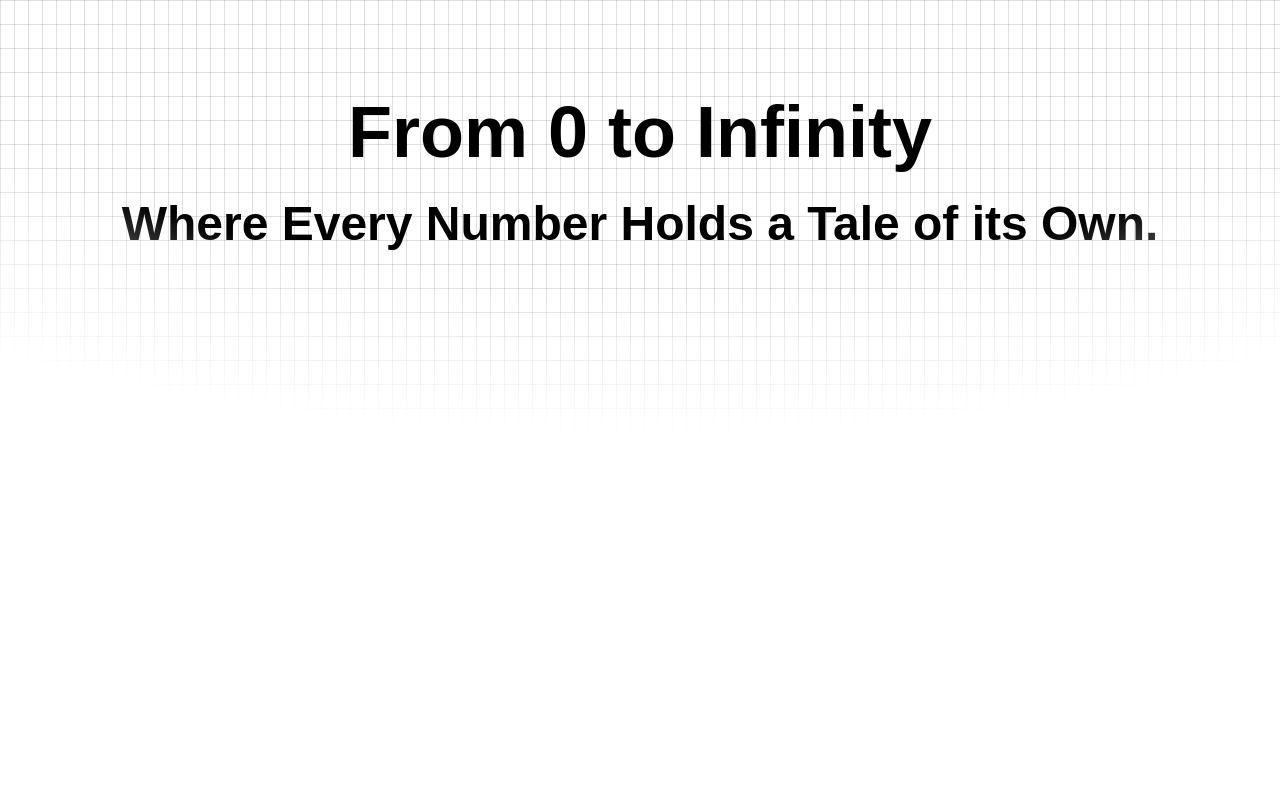
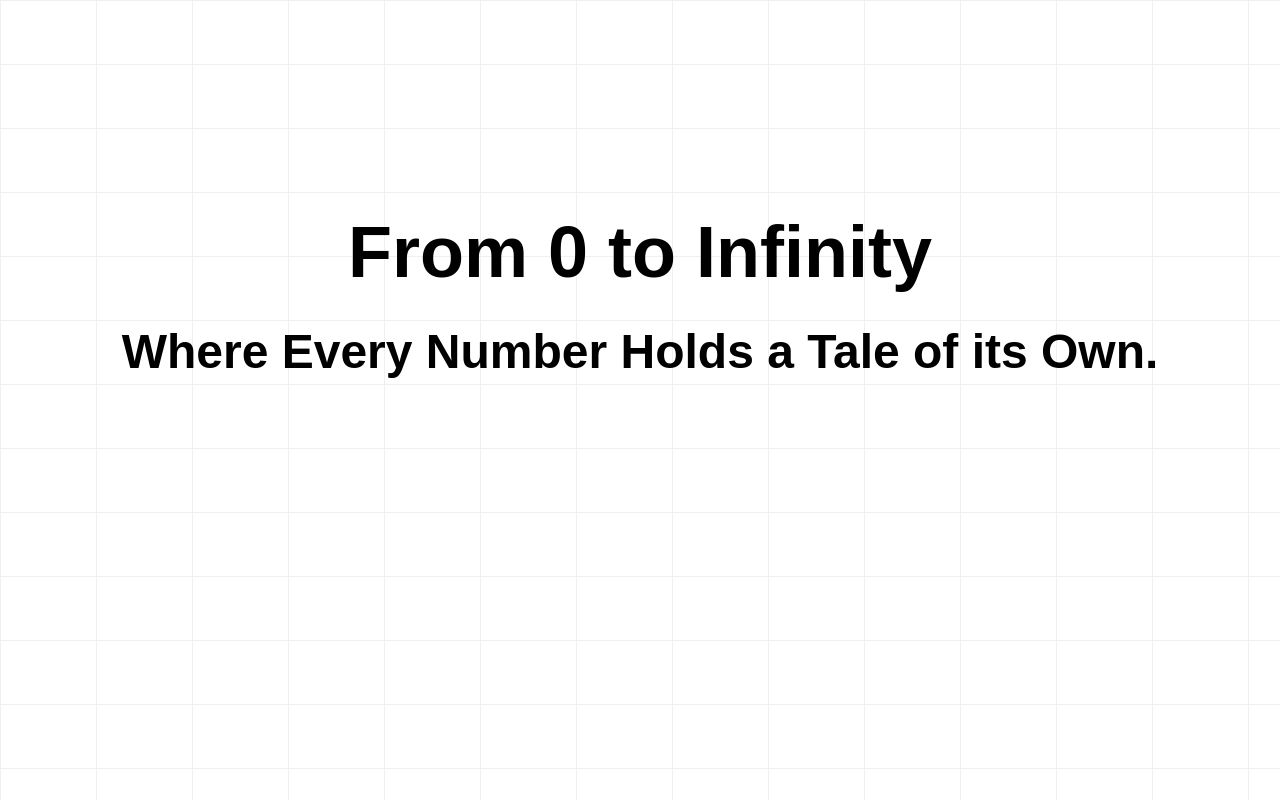
Before and after one commit to mohdshahzil/digit-delights, a Next.js app: page / in a window 1280 px wide. Built offline with nearby package versions, Linux system fonts and the light colour scheme.

Commit message:
changed-background

```diff
--- /dev/null
+++ b/app/components/Backgrounnd.tsx
@@ -0,0 +1,9 @@
+import React from "react";
+
+export default function Backgrounnd() {
+  return (
+    <>
+      <div className="absolute inset-0 -z-10 h-full w-full bg-white bg-[linear-gradient(to_right,#f0f0f0_1px,transparent_1px),linear-gradient(to_bottom,#f0f0f0_1px,transparent_1px)] bg-[size:6rem_4rem]"></div>
+    </>
+  );
+}
--- a/app/globals.css
+++ b/app/globals.css
@@ -2,7 +2,7 @@
 @tailwind components;
 @tailwind utilities;
 @import url('https://fonts.googleapis.com/css2?family=Poppins:wght@200&display=swap');
-
+@import url('https://fonts.googleapis.com/css2?family=Nunito:ital,wght@0,400;0,500;1,400;1,500&display=swap');
 *{
   font-family: 'Poppins', sans-serif;
 }
--- a/app/page.tsx
+++ b/app/page.tsx
@@ -1,20 +1,17 @@
 import React from "react";
-
+import Background from "./components/Backgrounnd";
 export default function page() {
   return (
     <>
-      <div className="relative h-screen w-screen  bg-white">
-        <div className="absolute bottom-0 left-0 right-0 top-0 bg-[linear-gradient(to_right,#4f4f4f2e_1px,transparent_1px),linear-gradient(to_bottom,#4f4f4f2e_1px,transparent_1px)] bg-[size:14px_24px] [mask-image:radial-gradient(ellipse_80%_50%_at_50%_0%,#000_70%,transparent_110%)]">
-          <div className="text-center md:mt-20 mt-16 ">
-            <div className="md:text-7xl  text-6xl   font-extrabold md:p-4 p-3">
-              From 0 to Infinity
-            </div>
-            <div className="md:text-5xl text-4xl font-bold  md:p-4 p-3">
-              {" "}
-              Where Every Number Holds a Tale of its Own.{" "}
-            </div>
-          </div>
-        </div>{" "}
+      <Background></Background>
+      <div className="text-center mt-44 p-4 ">
+        <div className="md:text-7xl  text-6xl   font-extrabold md:p-4 p-3 m-2">
+          From 0 to Infinity
+        </div>
+        <div className="md:text-5xl text-4xl font-bold  md:p-4 p-3 m-2">
+          {" "}
+          Where Every Number Holds a Tale of its Own.{" "}
+        </div>
       </div>
     </>
   );
```
